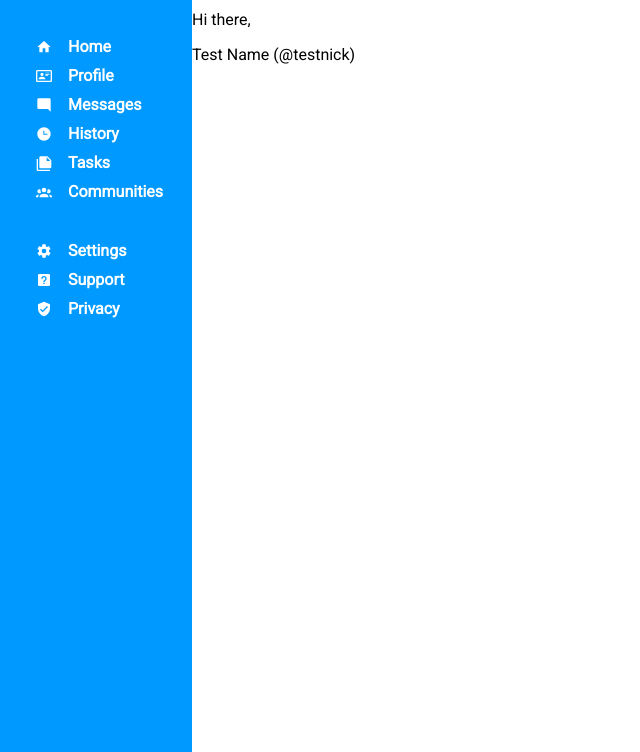
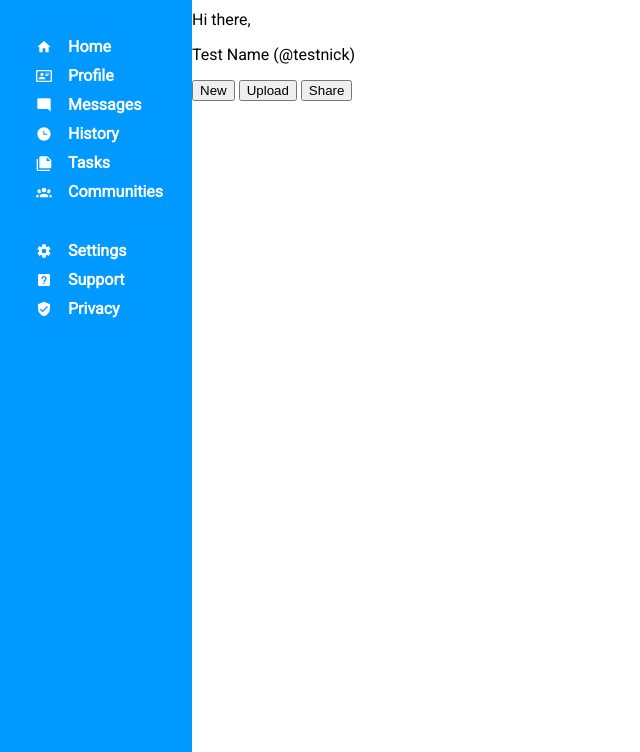
Before and after one commit to raidelo/dashboard-top, a plain HTML site: page index.html in a window 1280 px wide. Shown: the part 48-800 px from the top of the page, without its empty margins (0-640 px from the left). Drawn offline with Linux system fonts and the light colour scheme.

Commit message:
feat: add three buttons to the header

```diff
--- a/index.html
+++ b/index.html
@@ -67,6 +67,9 @@
           <p>Hi there,</p>
           <p class="username big">Test Name (@testnick)</p>
         </div>
+        <button class="header-button" type="button">New</button>
+        <button class="header-button" type="button">Upload</button>
+        <button class="header-button" type="button">Share</button>
       </div>
     </header>
 
```
